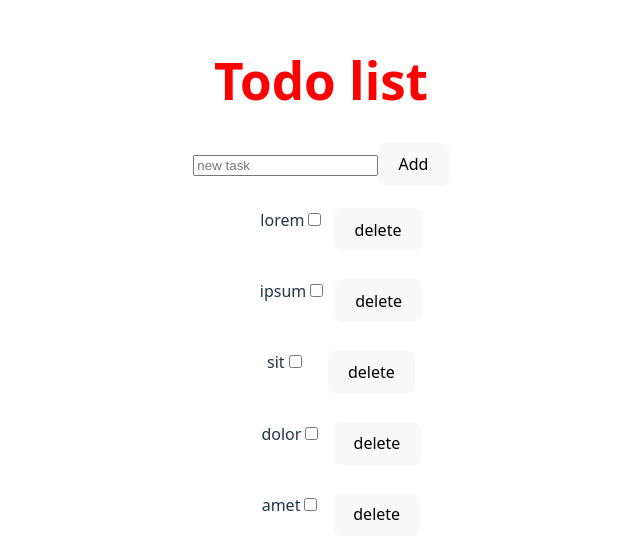
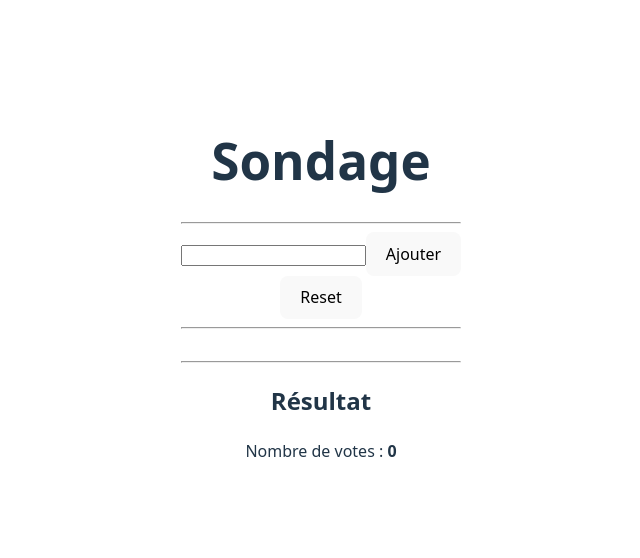
Before and after one commit to niamor16/my-react-journey, a React (Vite) app in the folder react/: page / in a window 1280 px wide. Shown: the part 112-670 px from the top of the page, without its empty margins (319-959 px from the left). Built offline with nearby package versions, Linux system fonts and the light colour scheme.

Commit message:
finish third exo - poll

```diff
--- a/react/src/App.tsx
+++ b/react/src/App.tsx
@@ -1,11 +1,11 @@
 import './App.css'
-import List from './components/todolist/List';
+import Poll from './components/poll/Poll';
 
 function App() {
 
   return (
     <>
-     <List />
+     <Poll />
     </>
   );
 }
--- /dev/null
+++ b/react/src/assets/poll.scss
@@ -0,0 +1,10 @@
+.choices {
+    display: flex;
+    justify-content: space-between;
+    li {
+        list-style: none;
+        &:hover {
+            background-color: #rgba(blue, 0.3);
+        }
+    }
+}
--- /dev/null
+++ b/react/src/components/poll/Add.tsx
@@ -0,0 +1,26 @@
+import { useState } from "react";
+
+export default function Add({addOption}: {addOption: CallableFunction})
+{
+    const [newChoice, setNewChoice] = useState('');
+
+    function handleNew()
+    {
+        if (!newChoice) return;
+        addOption(newChoice);
+        setNewChoice('');
+    }
+
+    return (
+      <div>
+        <input
+          type="text"
+          value={newChoice}
+          onChange={(e) => setNewChoice(e.target.value)}
+        />
+        <button type="button" onClick={handleNew}>
+          Ajouter
+        </button>
+      </div>
+    );
+}
--- /dev/null
+++ b/react/src/components/poll/Option.tsx
@@ -0,0 +1,10 @@
+export default function Option({
+  label,
+  onVote,
+}: {
+  label: string;
+  onVote: CallableFunction;
+}) {
+
+  return <button type="button" onClick={onVote}>{label}</button>;
+}
--- /dev/null
+++ b/react/src/components/poll/Poll.tsx
@@ -0,0 +1,52 @@
+import { useState } from 'react';
+import '../../assets/poll.scss';
+import Add from './Add';
+import Option from './Option';
+import Result from './Result';
+
+export default function Poll()
+{
+    function addOption(option: string) {
+      const list = options.slice();
+      list.push({ label: option, vote: 0 });
+      setOptions(list);
+    }
+
+    function onVote(index){
+        const list = options.slice();
+        list.map((o, i) => {
+            if(i===index) o.vote++;
+            return o;
+        });
+        setOptions(list);
+    }
+
+    function handleReset()
+    {
+        setOptions([]);
+    }
+
+    const [options, setOptions] = useState([]);
+    const list = options.map((option, index) => {
+            return (
+              <li key={index}>
+                <Option label={option.label} onVote={() => onVote(index)} />
+              </li>
+            );
+    });
+
+    return (
+      <>
+        <h1>Sondage</h1>
+        <hr />
+        <Add addOption={addOption} />
+        <button type='button' onClick={handleReset}>Reset</button>
+        <hr />
+        <div>
+          <ul className='choices'>{list}</ul>
+          <hr />
+          <Result votes={options} />
+        </div>
+      </>
+    );
+}
--- /dev/null
+++ b/react/src/components/poll/Result.tsx
@@ -0,0 +1,29 @@
+export default function Result({votes}: {votes: Array<{label: string, vote: number}>}){
+
+    const totalVotes = votes.reduce((a,v) => {
+        return a + v.vote;
+    }, 0);
+    const results = votes
+    .toSorted((a,b)=> {
+        return a.vote > b.vote ? -1 : 1;
+    })
+    .map((o, i) => {
+        const percent = Math.round(o.vote / totalVotes * 100);
+        return <tr key={i}>
+            <th>{o.label}</th>
+            <td>{o.vote} ({percent}%)</td>
+        </tr>
+    })
+
+    return (
+      <>
+        <h2>Résultat</h2>
+        <p>
+          Nombre de votes : <b>{totalVotes}</b>
+        </p>
+        <table>
+          <tbody>{results}</tbody>
+        </table>
+      </>
+    );
+}
```
